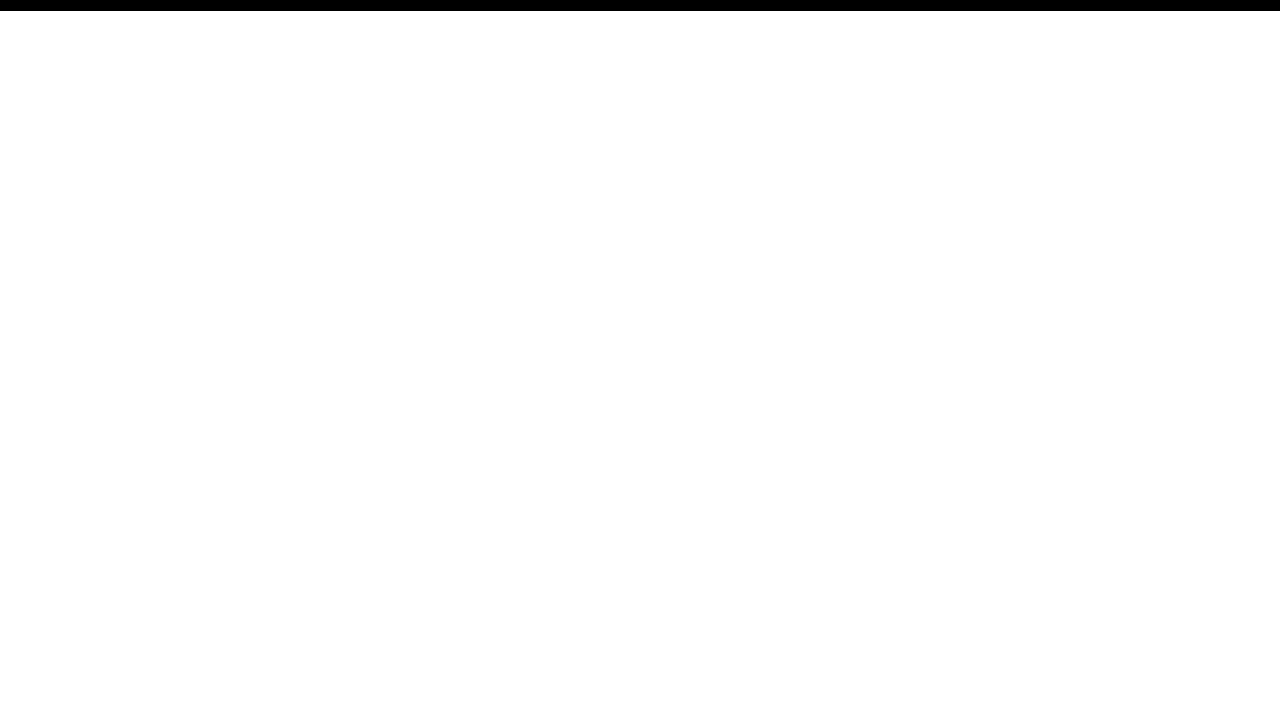
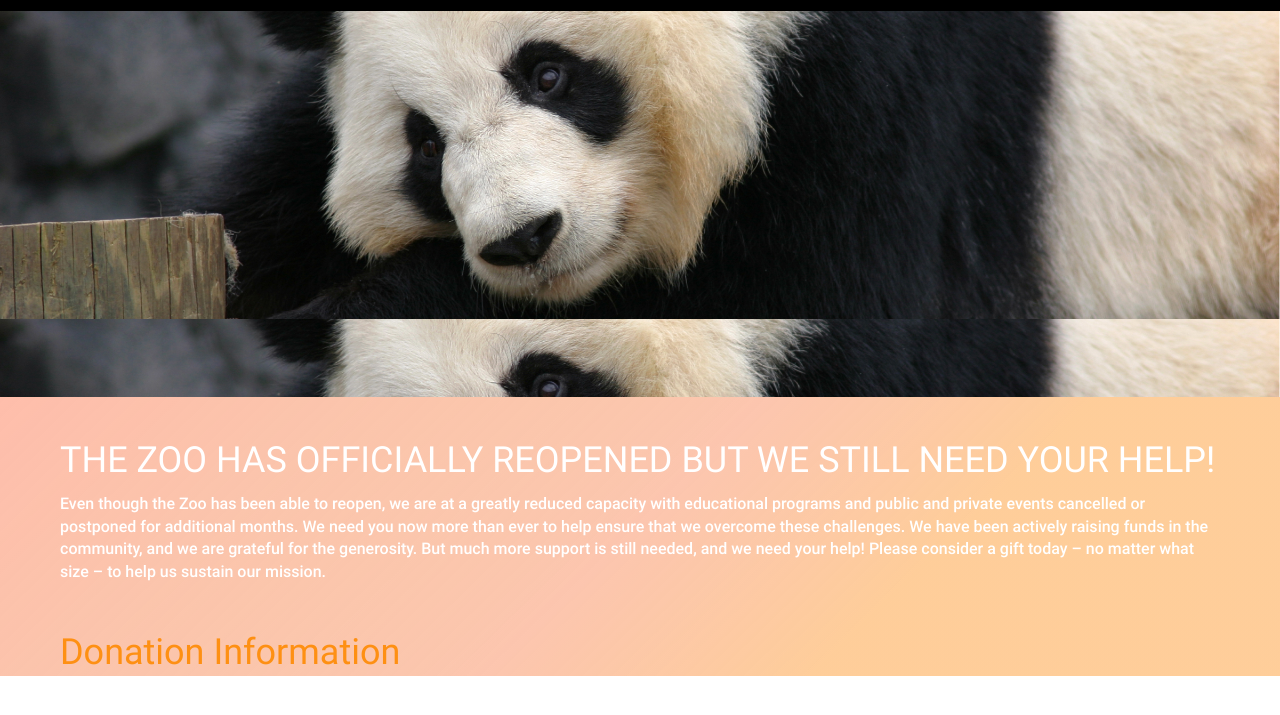
Before and after one commit to 9fogel/RSSchool-stage-1, a plain HTML site: page online-zoo/pages/donate/index.html in a window 1280 px wide. Shown: the part 69-784 px from the top of the page. Drawn offline with Linux system fonts and the light colour scheme.

Commit message:
feat: and donate intro and first part of donation section

```diff
--- a/online-zoo/pages/donate/index.html
+++ b/online-zoo/pages/donate/index.html
@@ -43,7 +43,22 @@
     </div>
   </header>
 
-  <main class="main container">
+  <main class="main">
+    <section class="intro">
+      <h1 class="main-title visually-hidden">PetStory Online</h1>
+    </section>
+    <section class="donation">
+      <div class="container">
+        <h3 class="section-title donation-title">The zoo has officially reopened but we still need your help!</h3>
+        <p class="donation-text">
+          Even though the Zoo has been able to reopen, we are at a greatly reduced capacity with educational programs and public and private events cancelled or postponed for additional months. We need you now more than ever to help ensure that we overcome these challenges. We have been actively raising funds in the community, and we are grateful for the generosity.  But much more support is still needed, and we need your help! Please consider a gift today – no matter what size – to help us sustain our mission.
+        </p>
+        <h3 class="section-title">Donation Information</h3>
+        <section class="pick-and-feed"></section>
+      </div>
+
+
+    </section>
   </main>
 
   <footer class="footer container">
--- a/online-zoo/pages/donate/style.css
+++ b/online-zoo/pages/donate/style.css
@@ -22,6 +22,12 @@
   font-weight: 300;
 }
 
+@font-face {
+  font-family: 'Roboto';
+  src: url("../../assets/fonts/Roboto-Thin.ttf");
+  font-weight: 100;
+}
+
 * {
   box-sizing: border-box;
   margin: 0;
@@ -35,6 +41,7 @@ body {
   min-width: 320px;
   font-family: 'Roboto', sans-serif;
   font-weight: 400;
+  font-size: 16px;
 }
 
 ul {
@@ -64,7 +71,6 @@ a {
   display: grid;
   grid-template-columns: 82px 1fr 105px;
   align-items: center;
-  /* column-gap: 63px; */
   margin: auto auto;
   padding: 14px 0;
   line-height: 140%;
@@ -76,6 +82,13 @@ a {
   outline-offset: -1px;
   border-radius: 2px;
   padding: 5px 5px 1px;
+  max-width: 82px;
+  max-height: 52px;
+}
+
+.logo:hover {
+  cursor: pointer;
+  transform: scale(1.02);
 }
 
 .logo-image {
@@ -126,3 +139,48 @@ a {
 .design:active {
   color: #F9804B;
 }
+
+.visually-hidden {
+  position: absolute;
+  width: 1px;
+  height: 1px;
+  margin: -1px;
+  border: 0;
+  padding: 0;
+  white-space: nowrap;
+  clip-path: inset(100%);
+  clip: rect(0 0 0 0);
+  overflow: hidden;
+}
+
+.intro {
+  height: 386px;
+  background-image: url(../../assets/images/donate-bg.jpg);
+  background-size: 100%;
+  background-position: 50% -4px;
+}
+
+.donation {
+  color: #FFFFFF;
+  background: linear-gradient(315.75deg, rgba(254, 210, 144, 0.7) 30.06%, #FEBDAB 100.95%, rgba(254, 210, 144, 0.7) 106.36%), linear-gradient(315.75deg, rgba(254, 189, 171, 0.74) 30.06%, rgba(243, 169, 248, 0.66) 50.74%, #E0D8F0 80.49%, #EAF7FE 127.9%, #EAF7FE 149.54%), linear-gradient(315.75deg, rgba(254, 189, 171, 0.74) 30.06%, rgba(243, 169, 248, 0.66) 50.74%, #E0D8F0 80.49%, #EAF7FE 127.9%, #EAF7FE 149.54%);
+}
+
+.section-title {
+  padding-top: 40px;
+  font-weight: 400;
+  font-size: 36px;
+  line-height: 130%;
+  color: #FE9013;
+}
+
+.donation-title {
+  padding-bottom: 10px;
+  text-transform: uppercase;
+  color: #FFFFFF;
+}
+
+.donation-text {
+  padding-bottom: 6px;
+  font-weight: 500;
+  line-height: 140%;
+}
--- a/online-zoo/pages/main/style.css
+++ b/online-zoo/pages/main/style.css
@@ -71,7 +71,6 @@ a {
   display: grid;
   grid-template-columns: 82px 1fr 105px;
   align-items: center;
-  /* column-gap: 63px; */
   margin: auto auto;
   padding: 14px 0;
   line-height: 140%;
@@ -125,8 +124,6 @@ a {
 .nav-item:first-child:hover a{
   cursor: default;
 }
-
-
 
 .nav-item:not(:first-child):hover,
 .design:hover {
```
Also changed, not shown: online-zoo/assets/images/donate-bg.jpg (added).
